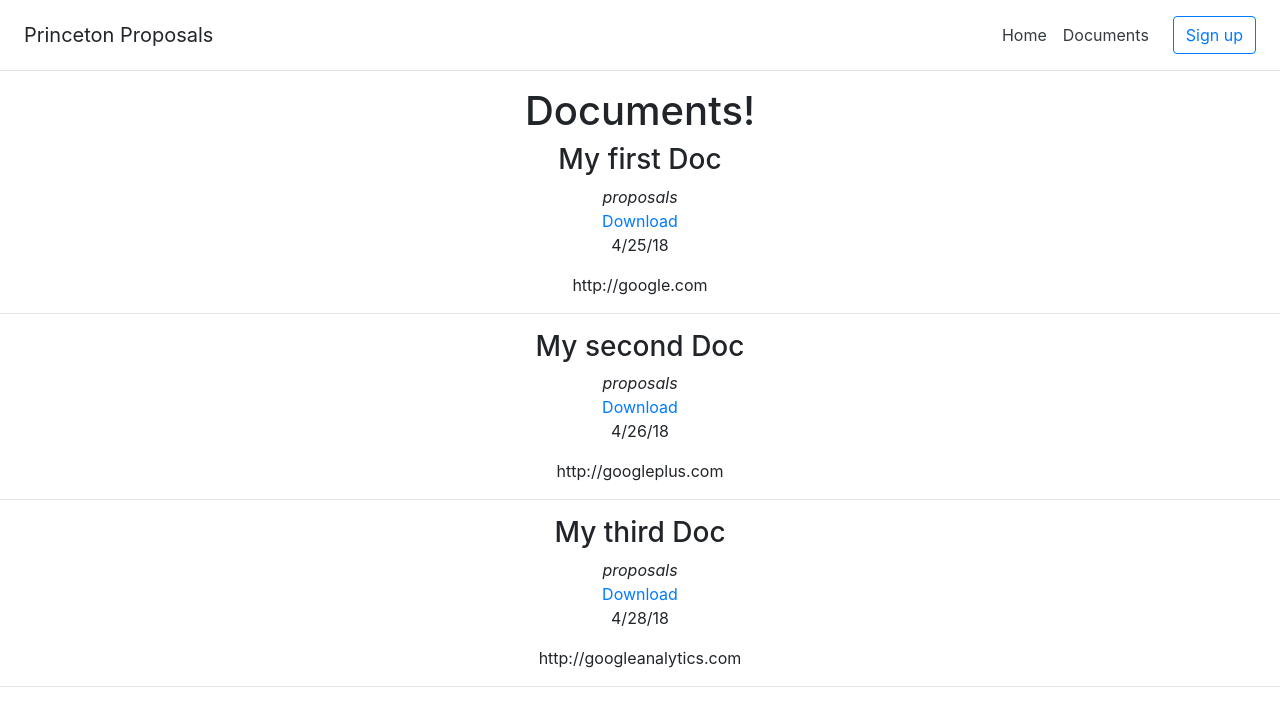
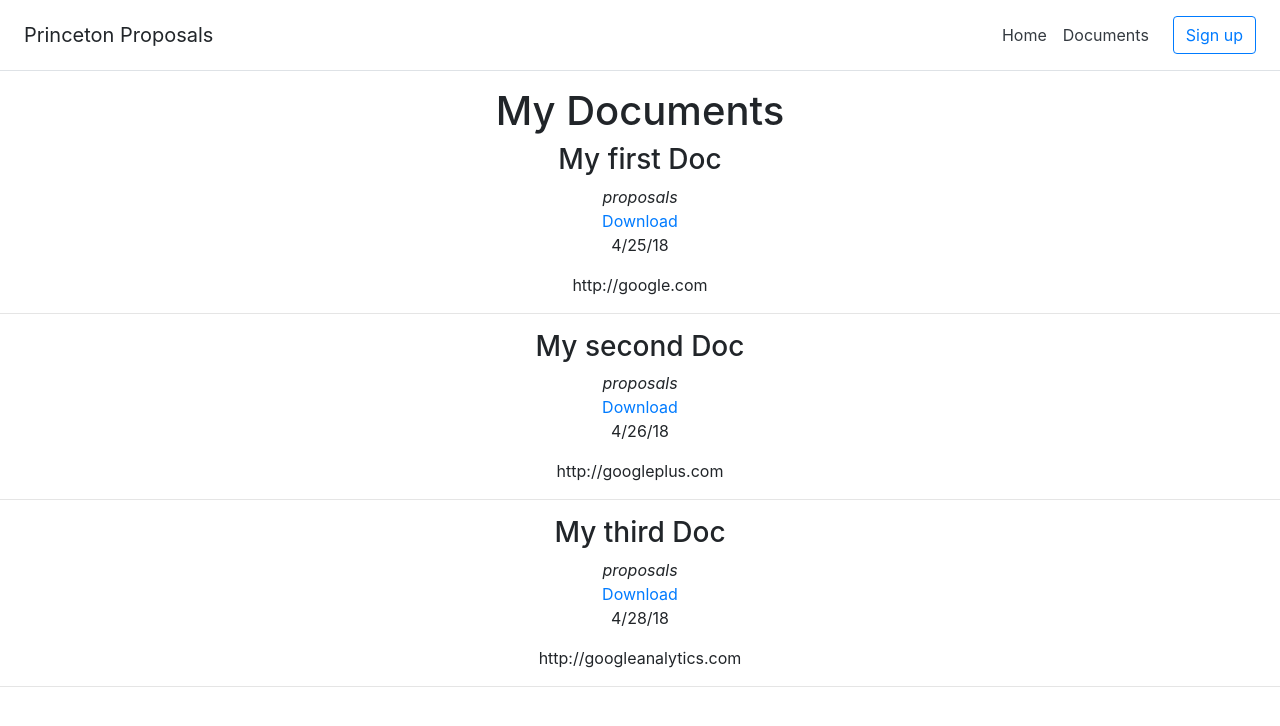
Before and after one commit to Princetonevans/proposals-fe, an Angular app: page /documents in a window 1280 px wide. Shown: the top 726 px of the page. Built offline with nearby package versions, Linux system fonts and the light colour scheme.

Commit message:
added dynamic title

```diff
--- a/src/app/documents/documents.component.html
+++ b/src/app/documents/documents.component.html
@@ -1,5 +1,5 @@
 <h1>
-  Documents!
+  {{pageTitle}}
 </h1>
 
 <div *ngFor="let doc of documents">
--- a/src/app/documents/documents.component.ts
+++ b/src/app/documents/documents.component.ts
@@ -7,6 +7,7 @@ import { Document } from './document';
   styleUrls: ['./documents.component.css']
 })
 export class DocumentsComponent implements OnInit {
+    pageTitle: string = "My Documents";
     documents: Document[] = [
       {
         title: 'My first Doc',
```
